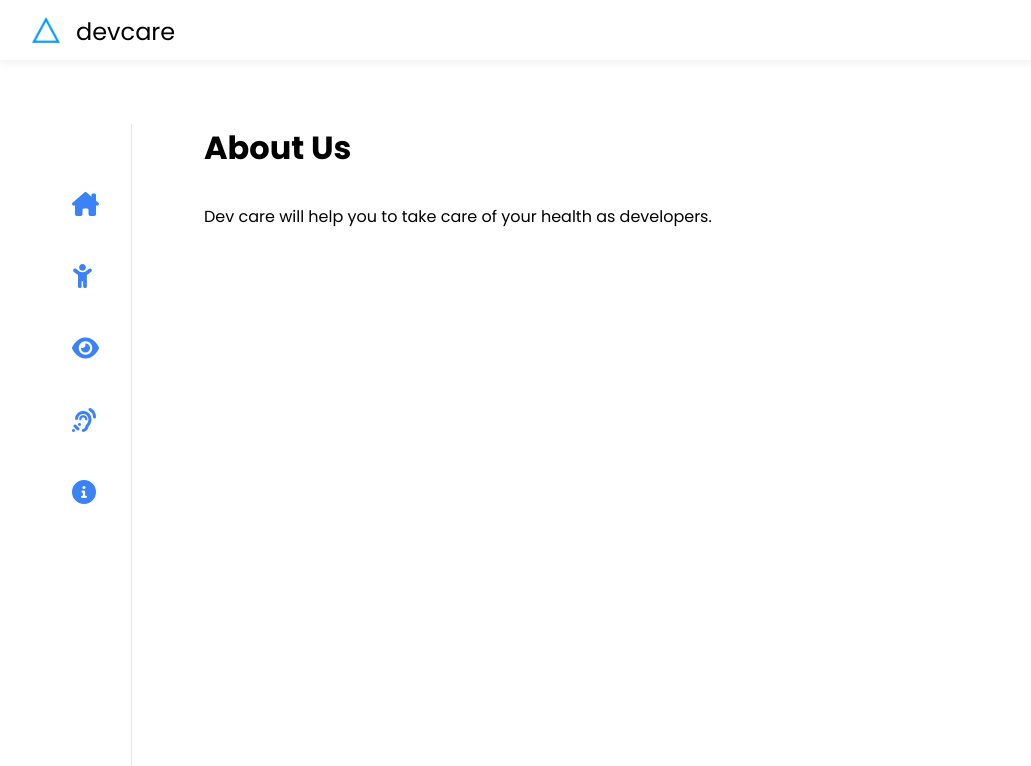
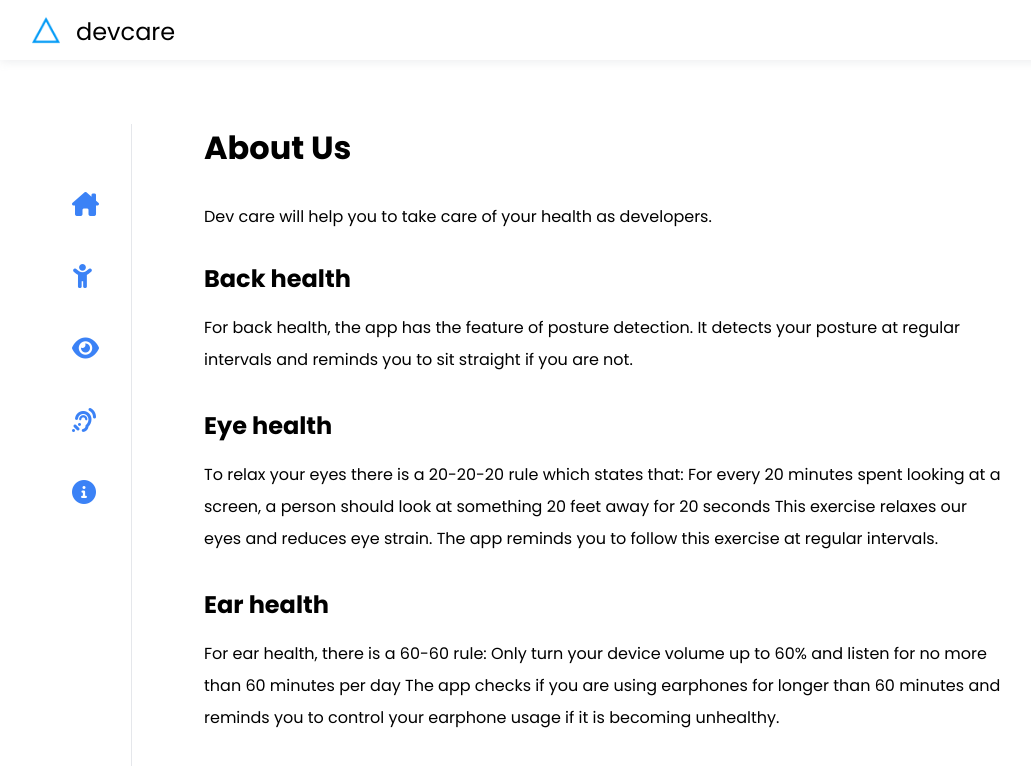
Before and after one commit to siddhigate/dev-care-app, a React (Create React App) app: page /aboutus in a window 1280 px wide. Shown: the top 766 px of the page, without its empty margins (0-1031 px from the left). Built offline with nearby package versions, Linux system fonts and the light colour scheme; what @tensorflow-models/knn-classifier would draw is missing.

Commit message:
fix: typos & about us page

```diff
--- a/src/components/charts/LineChart.js
+++ b/src/components/charts/LineChart.js
@@ -32,7 +32,7 @@ export function LineChart() {
     setEyeData(eyedata);
   }, []);
 
-  const labels = ["1", "2", "3", "4", "5", "6", "7"];
+  const labels = ['Sunday', 'Monday', 'Tuesday', 'Wednesday', 'Thursday', 'Friday', 'Saturday'];
   const data = {
     labels: labels,
     datasets: [
--- a/src/components/core/Sidebar.js
+++ b/src/components/core/Sidebar.js
@@ -27,13 +27,13 @@ const Sidebar = () => {
         <Link to="/earcare">
         <li>
           <i className="fa-solid fa-ear-listen"></i>
-          <span>Eear Care</span>
+          <span>Ear Care</span>
         </li>
         </Link>
         <Link to="/aboutus">
         <li>
           <i className="fa-solid fa-circle-info"></i>
-          <span>About us</span>
+          <span>About</span>
         </li>
         </Link>
       </ul>
--- a/src/components/core/Toggles.js
+++ b/src/components/core/Toggles.js
@@ -42,7 +42,7 @@ const Toggles = ({
         </div>
       </div>
       <div className="option">
-        <div>Sound:</div>
+        <div>Ear Care:</div>
         <div>
           <label className="switch">
             <input
--- a/src/screens/Aboutus.js
+++ b/src/screens/Aboutus.js
@@ -12,7 +12,35 @@ function Aboutus() {
           <main className="main">
             <h1 clasName="mb-xxl">About Us</h1>
             <div className="line-graph">
-              <p>Dev care will help you to take care of your health as developers.</p>
+              <p>
+                Dev care will help you to take care of your health as
+                developers.
+              </p>
+
+              <h2 className="mt-xl mb-md">Back health</h2>
+              <p style={{ maxWidth: "80ch", lineHeight: "2" }}>
+                For back health, the app has the feature of posture detection.
+                It detects your posture at regular intervals and reminds you to
+                sit straight if you are not.
+              </p>
+
+              <h2 className="mt-xl mb-md">Eye health</h2>
+              <p style={{ maxWidth: "80ch", lineHeight: "2" }}>
+                To relax your eyes there is a 20-20-20 rule which states that:
+                For every 20 minutes spent looking at a screen, a person should
+                look at something 20 feet away for 20 seconds This exercise
+                relaxes our eyes and reduces eye strain. The app reminds you to
+                follow this exercise at regular intervals.
+              </p>
+
+              <h2 className="mt-xl mb-md">Ear health</h2>
+              <p style={{ maxWidth: "80ch", lineHeight: "2" }}>
+                For ear health, there is a 60-60 rule: Only turn your device
+                volume up to 60% and listen for no more than 60 minutes per day
+                The app checks if you are using earphones for longer than 60
+                minutes and reminds you to control your earphone usage if it is
+                becoming unhealthy.
+              </p>
             </div>
           </main>
         </div>
```
